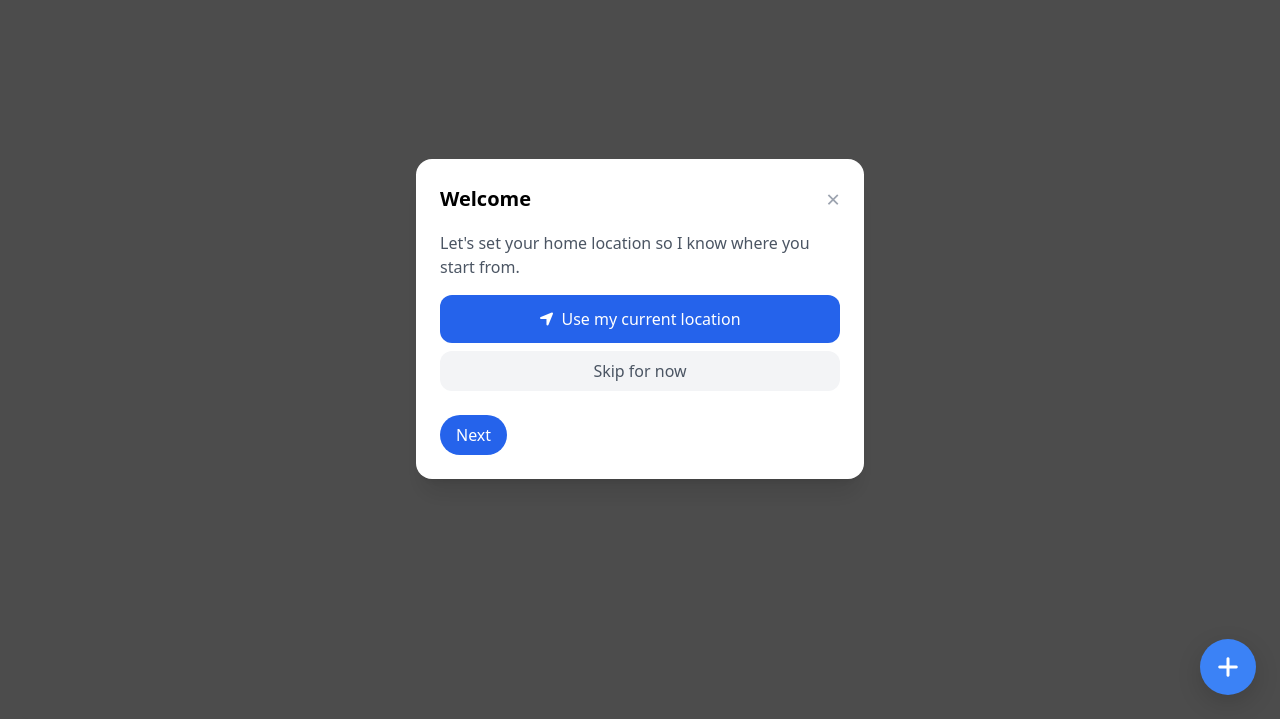
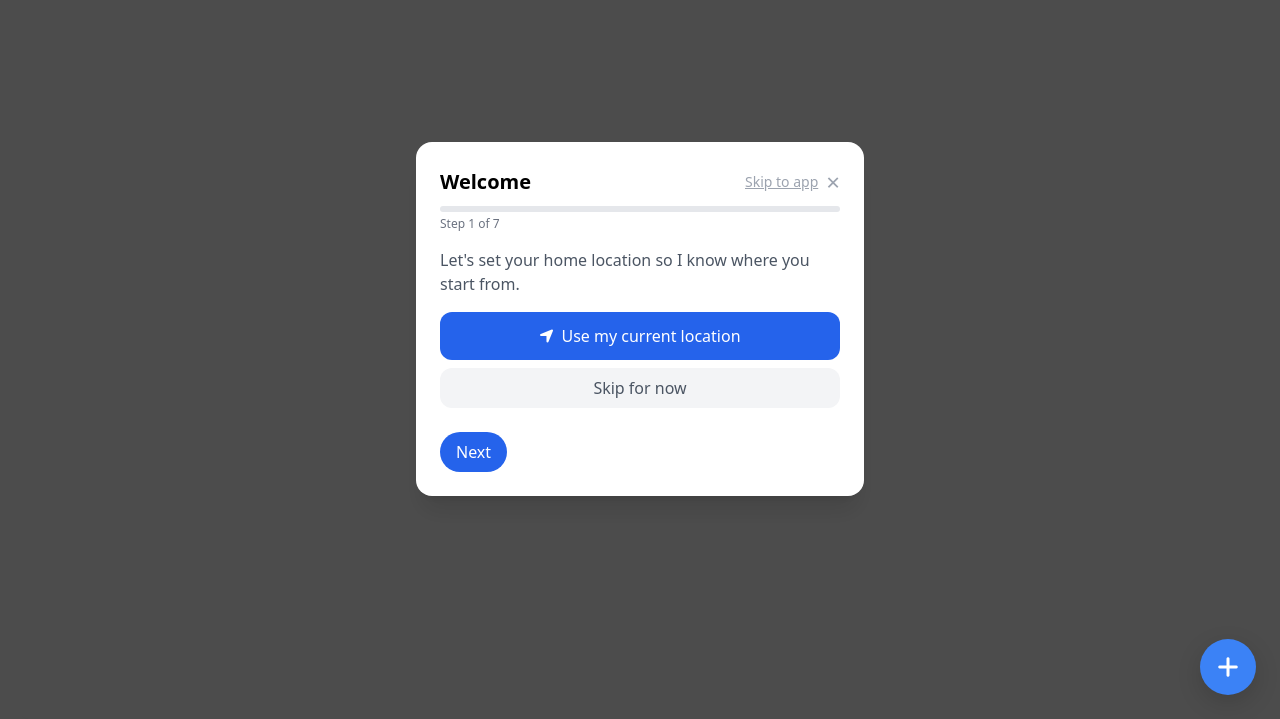
Before and after one commit to KennaTeklu/MyEvents, a plain HTML site: page index.html in a window 1280 px wide. Shown: the part 81-800 px from the top of the page. Drawn offline with nearby package versions, Linux system fonts and the light colour scheme.

Commit message:
Update index.html

```diff
--- a/index.html
+++ b/index.html
@@ -33,12 +33,21 @@
         </div>
     </div>
 
-    <!-- First‑run wizard -->
+    <!-- First‑run wizard (enhanced with progress bar, step label, skip button) -->
     <div id="wizardOverlay" class="fixed inset-0 bg-black/70 backdrop-blur-sm flex items-center justify-center z-50 hidden">
-        <div class="bg-white rounded-2xl w-full max-w-md p-6 shadow-xl">
-            <div class="flex justify-between items-center mb-4">
+        <div class="bg-white dark:bg-gray-800 rounded-2xl w-full max-w-md p-6 shadow-xl transition-all">
+            <div class="flex justify-between items-center mb-2">
                 <h2 class="text-xl font-bold">Welcome</h2>
-                <button id="wizardExitBtn" class="text-gray-400 hover:text-gray-600 text-2xl">&times;</button>
+                <div class="flex gap-2">
+                    <button id="wizardSkipBtn" class="text-gray-400 hover:text-gray-600 text-sm underline">Skip to app</button>
+                    <button id="wizardExitBtn" class="text-gray-400 hover:text-gray-600 text-2xl">&times;</button>
+                </div>
+            </div>
+            <div class="mb-4">
+                <div class="wizard-progress bg-gray-200 rounded-full h-1.5">
+                    <div id="wizardProgressFill" class="bg-blue-600 h-1.5 rounded-full transition-all duration-300" style="width: 0%"></div>
+                </div>
+                <div id="wizardStepLabel" class="text-xs text-gray-500 mt-1">Step 1 of 7</div>
             </div>
             <div id="wizardStepsContainer"></div>
             <div class="flex justify-between mt-6">
@@ -214,6 +223,13 @@
                 <div><label class="block font-medium">First day of the week</label><select id="firstDayOfWeek" class="w-full border rounded-xl p-2"><option value="0">Sunday</option><option value="1">Monday</option></select></div>
                 <div><label class="block font-medium">Time format</label><select id="timeFormat" class="w-full border rounded-xl p-2"><option value="12h">12‑hour (AM/PM)</option><option value="24h">24‑hour</option></select></div>
                 <div class="flex items-center gap-2"><input type="checkbox" id="darkModeToggle"><label>Use dark mode</label></div>
+                <!-- Redo Setup Button -->
+                <div class="mt-4 pt-2 border-t border-gray-200 dark:border-gray-700">
+                    <button id="redoWizardBtn" class="text-sm text-blue-600 hover:underline flex items-center gap-1">
+                        <i class="fas fa-sync-alt"></i> Redo initial setup
+                    </button>
+                    <p class="text-xs text-gray-400 mt-1">This will clear all data and restart the onboarding wizard.</p>
+                </div>
             </div>
             <div id="settings-scheduling" class="settings-panel hidden space-y-4">
                 <div><label class="block font-medium">Do you usually go home to rest between events?</label><select id="restPolicySelect" class="w-full border rounded-xl p-2"><option value="home">Yes, always go home and rest 15 minutes</option><option value="far">Only if the next event is far (more than ___ minutes walk)</option><option value="none">No, go directly to the next event</option></select><div id="farMinutesDiv" class="hidden mt-2"><label>Far means more than (minutes walk)</label><input type="number" id="farMinutes" value="10" class="border rounded-xl p-2 w-full"></div></div>
```
